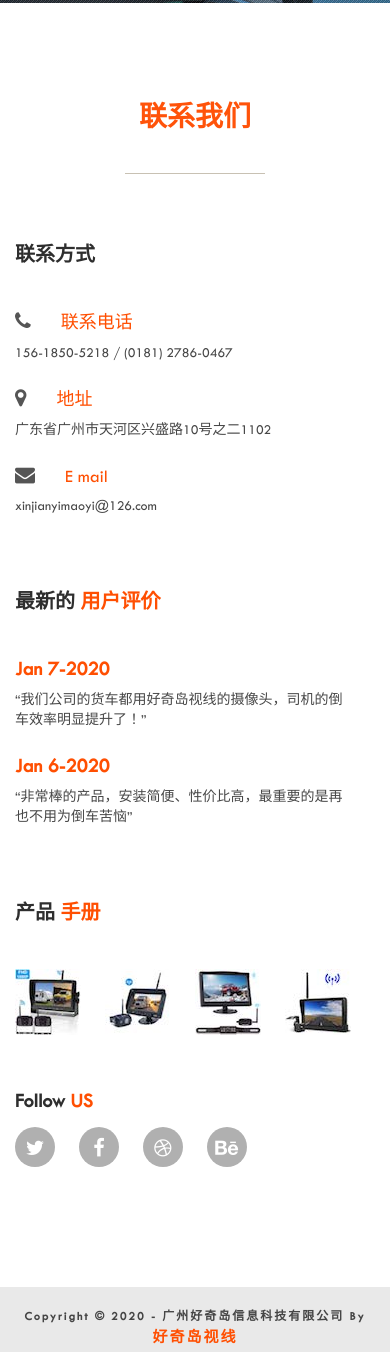
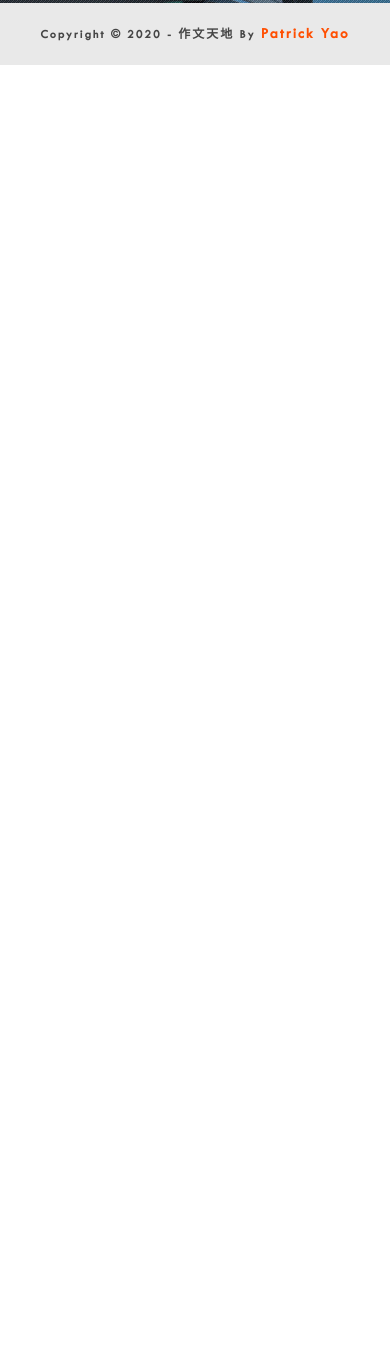
Before and after one commit to qixintechnology/paper.github.io, a plain HTML site: page index.html in a window 390 px wide. Shown: the part 4983-6335 px from the top of the page. After the commit the page ends 5048 px from the top, so only its background shows below. Drawn offline with Linux system fonts and the light colour scheme.

Commit message:
Documents of Patrick

```diff
--- a/index.html
+++ b/index.html
@@ -65,9 +65,9 @@
                             <div class="collapse navbar-collapse" id="bs-example-navbar-collapse-1">
                               <ul class="nav navbar-nav navbar-right" id="top-nav">
                                 <li><a href="#hero-area">主页</a></li>
-                                <li><a href="#about-us">关于我们</a></li>
-                                <li><a href="#blog">产品体验</a></li>
-                                <li><a href="#contact-us">联系我们</a></li>
+                                <li><a href="#about-us">自我介绍</a></li>
+                                <li><a href="#blog">我的作文</a></li>
+                                <li><a href="#contact-us">大家评价</a></li>
                               </ul>
                             </div><!-- /.navbar-collapse -->
                           </div><!-- /.container-fluid -->
@@ -211,119 +211,7 @@
     </section><!-- #blog close -->
 
 
-    <!--
-    CONTACT US  start
-    ============================= -->
-    <section id="contact-us">
-        <div class="container">
-            <div class="row">
-                <div class="col-md-12">
-                    <div class="block">
-                        <h1 class="heading wow fadeInUp" data-wow-duration="500ms" data-wow-delay="300ms"><span>联系我们</span></h1>
 
-                    </div>
-                </div><!-- .col-md-12 close -->
-            </div><!-- .row close -->
-        </div><!-- .container close -->
-    </section><!-- #contact-us close -->
-    <!--
-    footer  start
-    ============================= -->
-    <section id="footer">
-        <div class="container">
-            <div class="row">
-                <div class="col-md-4">
-                    <div class="block wow fadeInLeft"  data-wow-delay="200ms">
-                        <h3>联系方式</h3>
-                        <div class="info">
-                            <ul>
-                                <li>
-                                  <h4><i class="fa fa-phone"></i>联系电话</h4>
-                                  <p>156-1850-5218 / (0181) 2786-0467</p>
-
-                                </li>
-                                <li>
-                                  <h4><i class="fa fa-map-marker"></i>地址</h4>
-                                  <p>广东省广州市天河区兴盛路10号之二1102</p>
-                                </li>
-                                <li>
-                                  <h4><i class="fa fa-envelope"></i>E mail</h4>
-                                  <p>xinjianyimaoyi@126.com</p>
-
-                                </li>
-                            </ul>
-                        </div>
-                    </div>
-                </div>
-                <!-- .col-md-4 close -->
-                <div class="col-md-4">
-                    <div class="block wow fadeInLeft"  data-wow-delay="700ms">
-                        <h3>最新的 <span>用户评价</span></h3>
-                        <div class="blog">
-                            <ul>
-                                <li>
-                                    <h4><a href="#">Jan 7-2020</a></h4>
-                                    <p>“我们公司的货车都用好奇岛视线的摄像头，司机的倒车效率明显提升了！”</p>
-                                </li>
-                                <li>
-                                    <h4><a href="#">Jan 6-2020</a></h4>
-                                    <p>“非常棒的产品，安装简便、性价比高，最重要的是再也不用为倒车苦恼”</p>
-                                </li>
-                            </ul>
-                        </div>
-                    </div>
-                </div>
-                <!-- .col-md-4 close -->
-                <div class="col-md-4">
-                    <div class="block wow fadeInLeft"  data-wow-delay="1100ms">
-                        <div class="gallary">
-                            <h3>产品 <span>手册</span></h3>
-                            <ul>
-                                <li>
-                                    <a href="#"><img src="images/photo/photo-1.jpg" alt=""></a>
-                                </li>
-                                <li>
-                                    <a href="#"><img src="images/photo/photo-2.jpg" alt=""></a>
-                                </li>
-                                <li>
-                                    <a href="#"><img src="images/photo/photo-3.jpg" alt=""></a>
-                                </li>
-                                <li>
-                                    <a href="#"><img src="images/photo/photo-4.jpg" alt=""></a>
-                                </li>
-                            </ul>
-                        </div>
-                        <div class="social-media-link">
-                            <h3>Follow <span>US</span></h3>
-                            <ul>
-                                <li>
-                                    <a href="#">
-                                        <i class="fa fa-twitter"></i>
-                                    </a>
-                                </li>
-                                <li>
-                                    <a href="#">
-                                        <i class="fa fa-facebook"></i>
-                                    </a>
-                                </li>
-                                <li>
-                                    <a href="#">
-                                        <i class="fa fa-dribbble"></i>
-                                    </a>
-                                </li>
-                                <li>
-                                    <a href="#">
-                                        <i class="fa fa-behance"></i>
-                                    </a>
-                                </li>
-                            </ul>
-                        </div>
-                    </div>
-                </div>
-                <!-- .col-md-4 close -->
-            </div><!-- .row close -->
-        </div><!-- .containe close -->
-    </section><!-- #footer close -->
     <!--
     footer-bottom  start
     ============================= -->
@@ -332,7 +220,7 @@
             <div class="row">
                 <div class="col-md-12 col-sm-12">
                     <div class="block">
-                        <p>Copyright &copy; 2020 - 广州好奇岛信息科技有限公司 By <a href="http://www.haoqidao.net">好奇岛视线</a></p>
+                        <p>Copyright &copy; 2020 - 作文天地 By <a href="http://www.haoqidao.net">Patrick Yao</a></p>
                     </div>
                 </div>
             </div>
```
Also changed, not shown: images/slider/slider-img-1.jpg, images/slider/slider-img-2.jpg, images/slider/slider-img-3.jpg, images/slider/slider-img-4.jpg, 1 other file.
